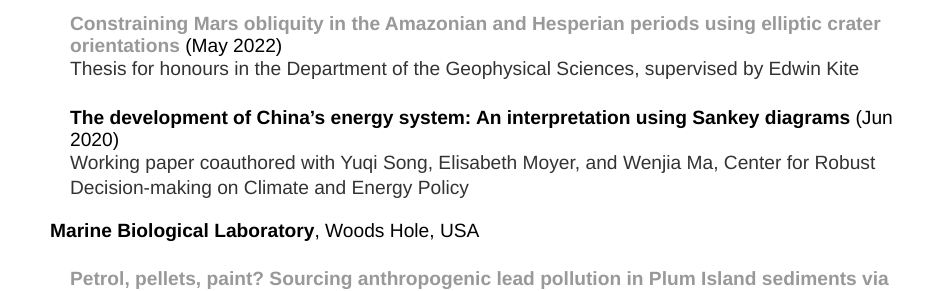
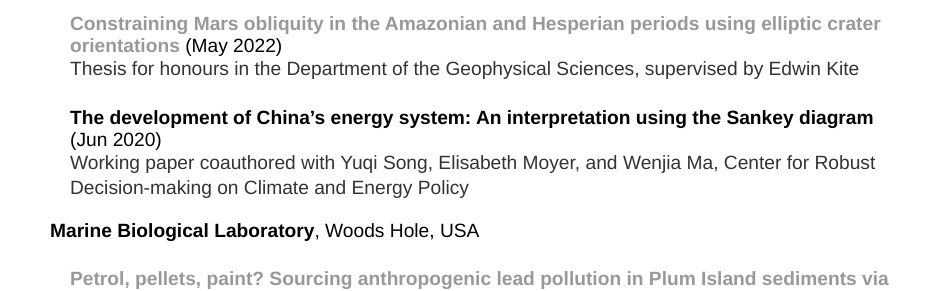
Before and after one commit to y-james-hu/y-james-hu.github.io, a Jekyll site: the page built from projects/index.html, in a window 1280 px wide and 900 px high, scrolled down 948 px. Shown: the part 153-444 px from the top of the window, without its empty margins (182-1109 px from the left). Built offline with Jekyll 4.4.1, drawn with Linux system fonts in a browser that asks for light colours.

Commit message:
Update index.html

```diff
--- a/projects/index.html
+++ b/projects/index.html
@@ -36,7 +36,7 @@ title: Projects
       <h4 style="margin-left: 60px"><a href = "uchicago_bs_thesis.pdf">Constraining Mars obliquity in the Amazonian and Hesperian periods using elliptic crater orientations</a><span style="font-weight:normal"> (May 2022)</span></h4>
       <p style="margin-left: 60px">Thesis for honours in the Department of the Geophysical Sciences, supervised by Edwin Kite</p>
 
-      <h4 style="margin-left: 60px">The development of China’s energy system: An interpretation using Sankey diagrams<span style="font-weight:normal"> (Jun 2020)</span></h4>
+      <h4 style="margin-left: 60px">The development of China’s energy system: An interpretation using the Sankey diagram<span style="font-weight:normal"> (Jun 2020)</span></h4>
       <p style="margin-left: 60px">Working paper coauthored with Yuqi Song, Elisabeth Moyer, and Wenjia Ma, Center for Robust Decision-making on Climate and Energy Policy</p>
 
     <h3 style="margin-left: 40px">Marine Biological Laboratory<span style="font-weight:normal">, Woods Hole, USA</span></h3>
```
